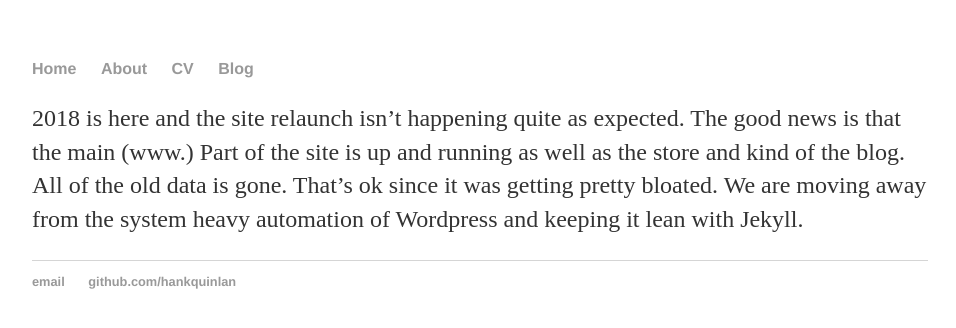
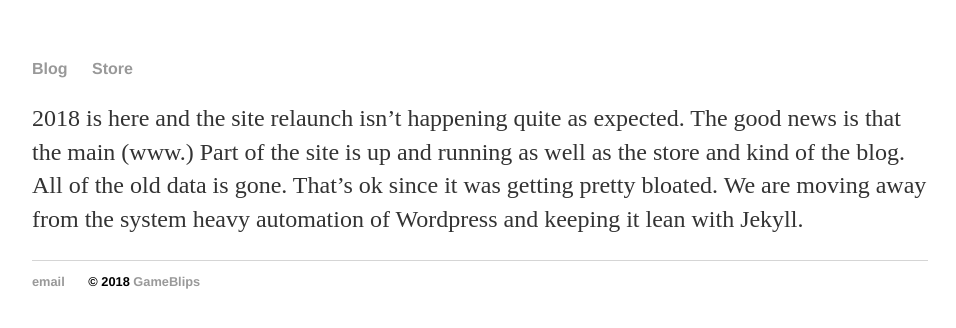
Before and after one commit to gameblips/gameblips.github.io, a Jekyll site: the page built from _posts/2018-01-02-site-relaunch.md, in a window 1280 px wide. Shown: the top 328 px of the page, without its empty margins (160-1116 px from the left). Built offline with Jekyll 4.4.1, drawn with Linux system fonts in a browser that asks for light colours.

Commit message:
Updated top nav and removed template info

```diff
--- a/_layouts/default.html
+++ b/_layouts/default.html
@@ -8,10 +8,10 @@
 		<body>
 			<nav>
 	    		<ul>
-	        		<li><a href="/">Home</a></li>
-		        	<li><a href="/about">About</a></li>
-	        		<li><a href="/cv">CV</a></li>
-	        		<li><a href="/blog">Blog</a></li>
+	        		<li><a href="http://www.gameblipsreviews.com>Home</a></li>
+		        	<li><a href="/blog">Blog</a></li>
+	        		<li><a href="http://store.gameblipsreviews.com">Store</a></li>
+
 	    		</ul>
 			</nav>
 			<div class="container">
@@ -21,8 +21,8 @@
 			</div><!-- /.container -->
 			<footer>
 	    		<ul>
-	        		<li><a href="mailto:hankquinlanhub@gmail.com">email</a></li>
-	        		<li><a href="https://github.com/hankquinlan">github.com/hankquinlan</a></li>
+	        		<li><a href="mailto:gameblips@gmail.com">email</a></li>
+	        		<li>© 2018 <a href="https://gameblipsreviews.com">GameBlips</a></li>
 				</ul>
 			</footer>
 		</body>
```
